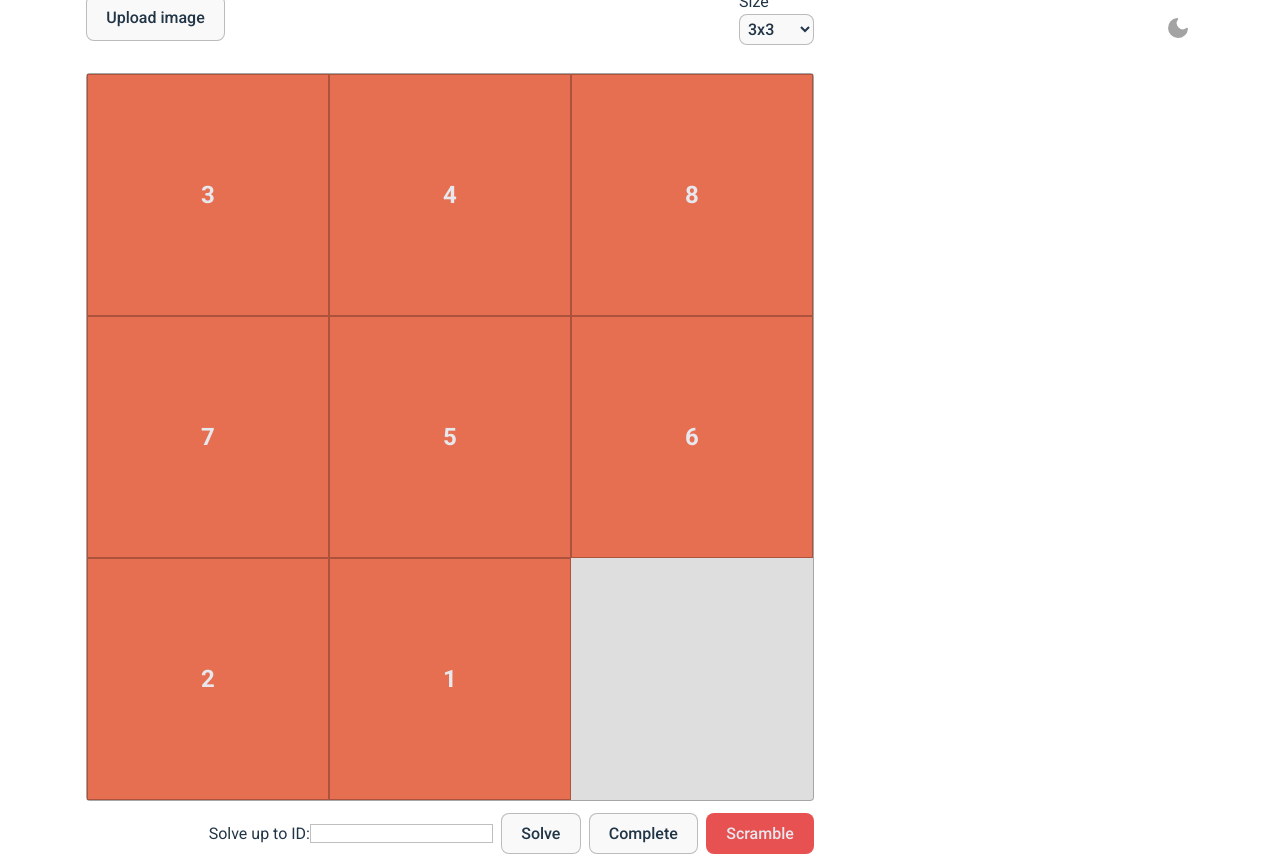
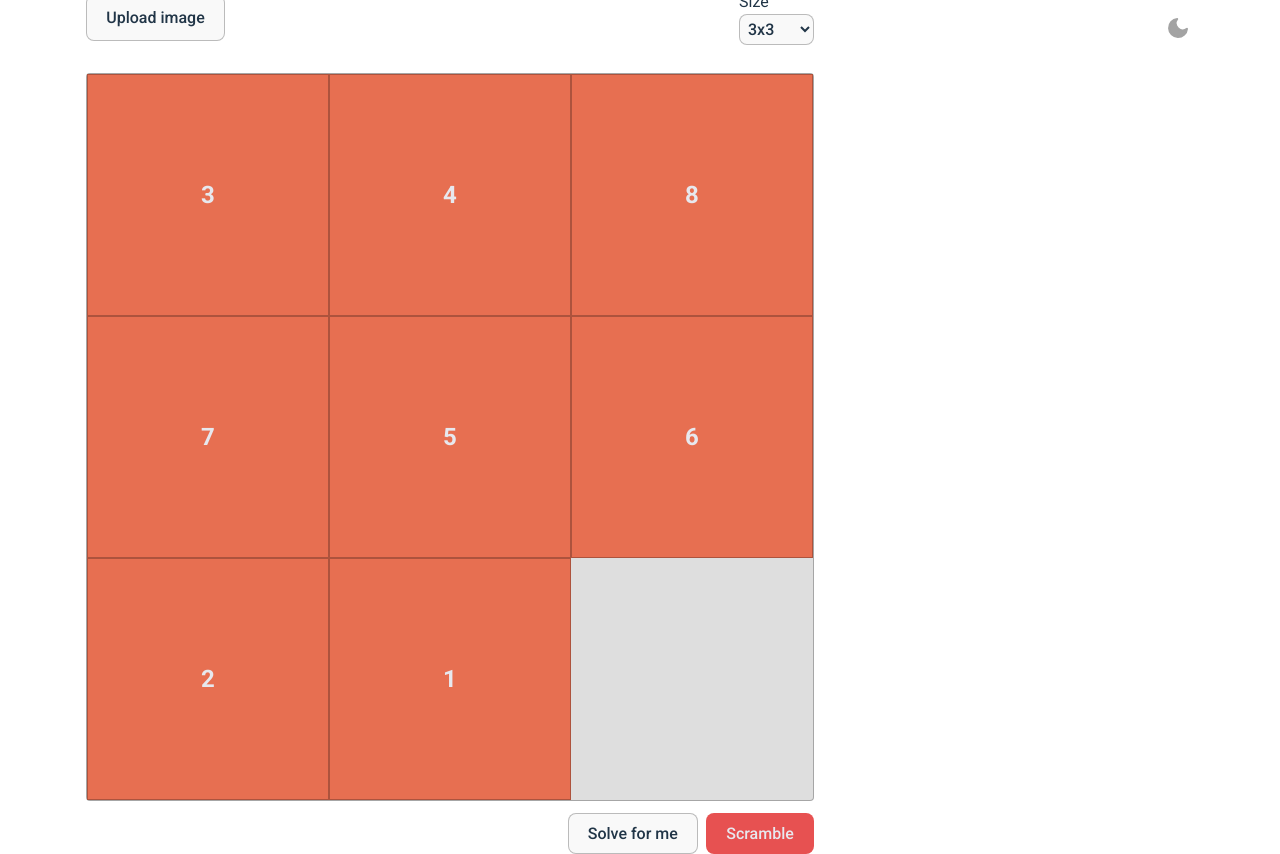
Before and after one commit to blake-boswell/slide-puzzle, a React (Vite) app: page / in a window 1280 px wide. Built offline with nearby package versions, Linux system fonts and the light colour scheme.

Commit message:
Cleaned up debugging buttons

```diff
--- a/src/pages/Puzzle.tsx
+++ b/src/pages/Puzzle.tsx
@@ -49,7 +49,6 @@ const Puzzle = () => {
   const [imageSource, setImageSource] = useState('');
   const [imageHeight, setImageHeight] = useState(0);
   const [imageWidth, setImageWidth] = useState(0);
-  const [solveToId, setSolveToId] = useState<number | ''>('');
   const puzzleRef = useRef<HTMLDivElement>(null);
   const modalRef = useRef<HTMLDialogElement>(null);
 
@@ -262,7 +261,6 @@ const Puzzle = () => {
     }
   };
 
-  const handleSolve = async () => {
   async function movesWithDelay(moves: PuzzleAction[], delay: number) {
     if (moves.length < 1) return Promise.resolve();
 
@@ -273,13 +271,9 @@ const Puzzle = () => {
     return Promise.resolve();
   }
 
-    if (solveToId) {
-      const moves = solvePuzzleUpToId(puzzle, solveToId);
-      movesWithDelay(moves, 200);
-    } else {
+  const handleSolve = async () => {
     const moves = solvePuzzle(puzzle);
     movesWithDelay(moves, 200);
-    }
   };
 
   return (
@@ -354,18 +348,8 @@ const Puzzle = () => {
         </div>
         <div className="puzzle__footer">
           <div className="action-buttons">
-            <div className="d-flex align-center">
-              <label htmlFor="up-to-id">Solve up to ID:</label>
-              <input
-                id="up-to-id"
-                type="number"
-                value={solveToId}
-                onChange={e => setSolveToId(e.target.valueAsNumber || '')}
-              />
-            </div>
-            <button onClick={handleSolve}>Solve</button>
-            <button onClick={() => dispatchMove({ type: 'auto-complete' })}>
-              Complete
+            <button onClick={handleSolve}>
+              Solve for me
             </button>
             <button
               className="btn--accent"
--- a/src/util/puzzleUtils.ts
+++ b/src/util/puzzleUtils.ts
@@ -1207,8 +1207,8 @@ function slopeWalkToTarget(
   );
   if (pieceOfInterestIndex > -1) {
     let isPieceSolved = false;
-    let currentDirection: Direction;
-    let lastDirection: Direction;
+    let currentDirection: Direction | undefined;
+    let lastDirection: Direction | undefined;
     let iterationCount = 0;
     while (!isPieceSolved && iterationCount < 25) {
       iterationCount++;
```
Lines whose indentation alone changed are shown as unchanged.
